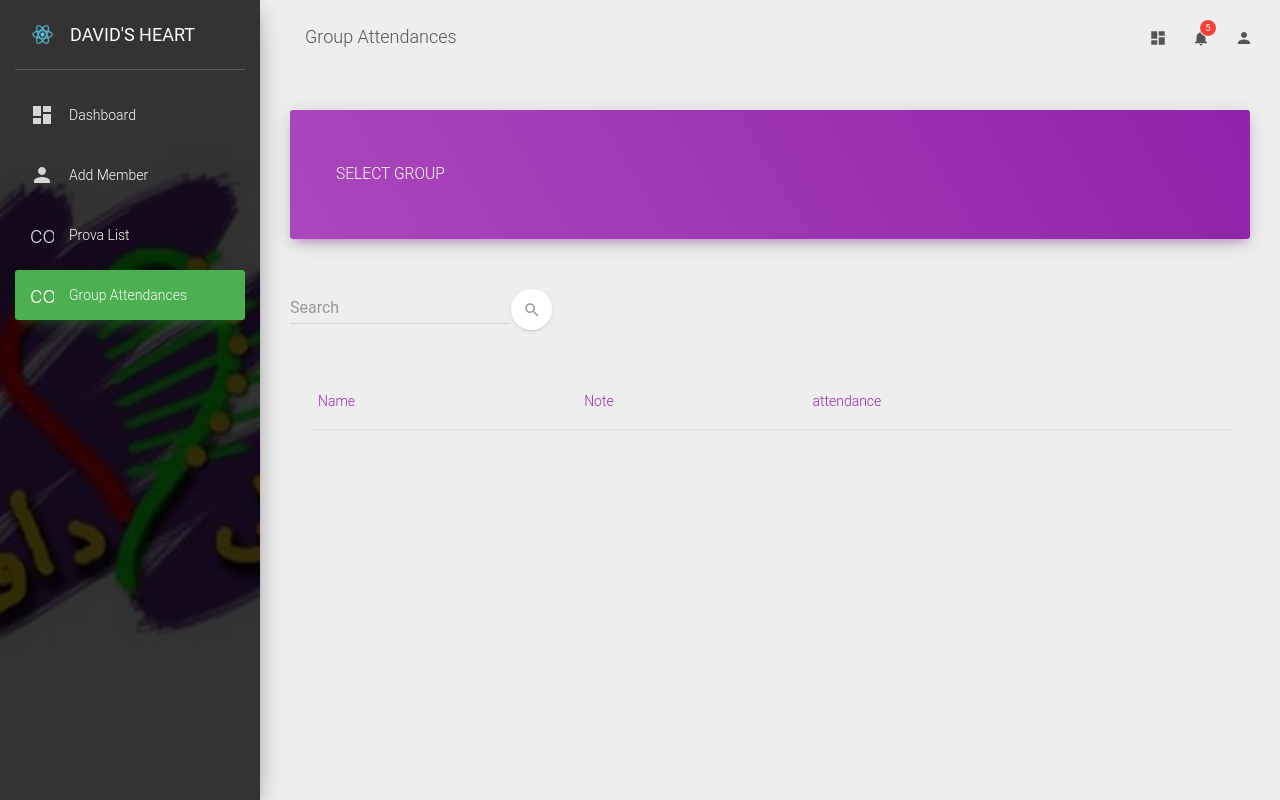
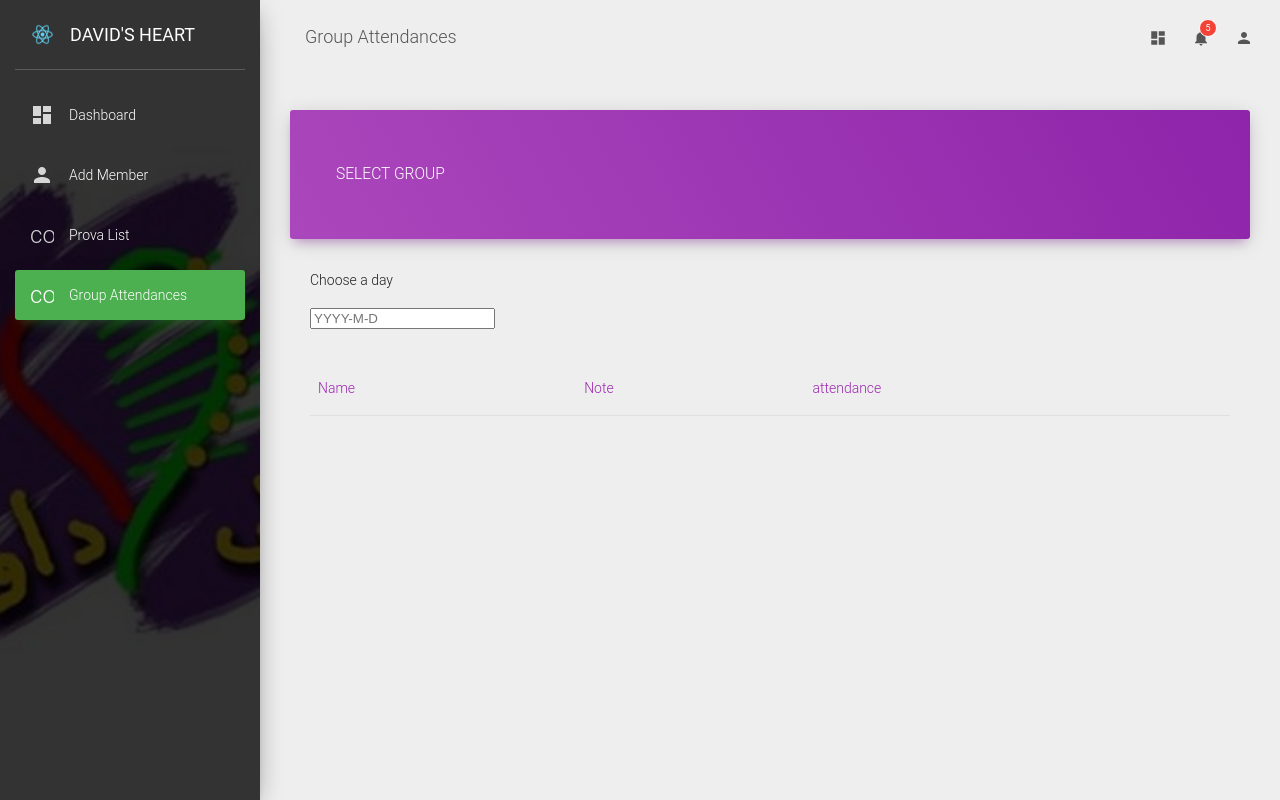
Before and after one commit to SimonaElshamaa/choir-app, a React (Create React App) app: page /admin/AttendancesList in a window 1280 px wide. Built offline with nearby package versions, Linux system fonts and the light colour scheme.

Commit message:
add date picker

```diff
--- a/package.json
+++ b/package.json
@@ -14,6 +14,7 @@
     "prop-types": "^15.7.2",
     "react": "^17.0.2",
     "react-chartist": "0.14.4",
+    "react-day-picker": "^7.4.10",
     "react-dom": "^17.0.2",
     "react-redux": "^7.2.5",
     "react-router-dom": "^5.3.0",
--- a/src/views/AttendancesList/pages/TableList.js
+++ b/src/views/AttendancesList/pages/TableList.js
@@ -3,7 +3,6 @@ import React, { useState,useEffect } from "react";
 // @material-ui/core components
 import { makeStyles } from "@material-ui/core/styles";
 import PropTypes from "prop-types";
-
 import styles from "../../../assets/jss/material-dashboard-react/components/headerLinksStyle.js";
 
 // core components
@@ -12,11 +11,16 @@ import GridContainer from "../../../components/Grid/GridContainer.js";
 import Table from "../../../components/Table/Table.js";
 import Card from "../../../components/Card/Card.js";
 import CardHeader from "../../../components/Card/CardHeader.js";
-import Search from "@material-ui/icons/Search";
-import Button from "../../../components/CustomButtons/Button.js";
+/* will be used later
+* import Search from "@material-ui/icons/Search";
+* import Button from "../../../components/CustomButtons/Button.js";
+*/
 import CardBody from "../../../components/Card/CardBody.js";
-import CustomInput from "../../../components/CustomInput/CustomInput.js";
+// import CustomInput from "../../../components/CustomInput/CustomInput.js";
 import GroupsList from "./GroupsList";
+
+import DayPickerInput from 'react-day-picker/DayPickerInput';
+import 'react-day-picker/lib/style.css';
 
 const componentStyles = {
   cardCategoryWhite: {
@@ -56,25 +60,31 @@ const useStyles = makeStyles(componentStyles,styles);
 export default function TableList(props) {
   const classes = useStyles();
   const [groupId,setGroupId]=useState(null)
-  const [searchedName,setSearchedName]=useState(null)
+  // const [searchedName,setSearchedName]=useState(null)
   const note = useState("")
-
+  const [selectedDay, setSelectedDay]= useState(undefined);
 
   useEffect(() => {
     if(groupId != null){
-      const date = new Date();
       props.changeGroup();
-      props.listUsers(groupId);
-      props.listGroupAttendance(groupId, date);
     }
   }, [groupId]);
 
 
   useEffect(()=>{
-    if(props.attendances.length > 0){
-      console.log(props.attendances)
+    console.log("selectedDay",selectedDay,groupId)
+    props.changeGroup();
+    if(groupId && selectedDay){
+      props.listUsers(groupId);
+      props.listGroupAttendance(groupId, new Date(selectedDay)).then(()=>{
+        if(props.attendances.length <0){
+          alert('sorry this day wasn\'t your group day, OR you didn\'t add attendance`!');
+        }
+      });
+    } else if(!selectedDay || !groupId){
+      alert('please make sure you select both group and date!');
     }
-  },[props.attendances]);
+  },[selectedDay, groupId]);
 
   const isAttended = (userId)=>{
     return props.attendances.find((attendance) => attendance.userId === userId)?.attend;
@@ -103,33 +113,11 @@ export default function TableList(props) {
           <CardHeader plain color="primary" className={classes.headerCard}>
             <GroupsList groupId={groupId} setGroupId={setGroupId}/>
           </CardHeader>
-          <div className={classes.searchWrapper} style={{paddingTop:10}}>
-            <CustomInput
-              formControlProps={{
-                className: classes.margin + " " + classes.search,
-              }}
-              inputProps={{
-                placeholder: "Search",
-                inputProps: {
-                  "aria-label": "Search",
-                },
-                onChange: (event) =>setSearchedName(event.target.value),
-                value: searchedName,
-              }}
-            />
-            <Button color="white" aria-label="edit" justIcon round  onClick={() => {
-              console.log('searchedName,groupId',searchedName,groupId)
-              if(searchedName&&groupId){
-                const searched =  props.search(searchedName,groupId);
-                console.log('search result',searched)
-              }
-              else
-               alert('please make sure that you choose group and name to search!');
-            }}>
-              <Search />
-            </Button>
-          </div>
           <CardBody>
+            <p>Choose a day</p>
+            <DayPickerInput
+            style={{height:30}}
+            onDayChange={setSelectedDay} />
             <Table
               tableHeaderColor="primary"
               tableHead={["Name","Note", "attendance"]}
```
Also changed, not shown: 1 other file (tests, documents, lock files or other folders).
